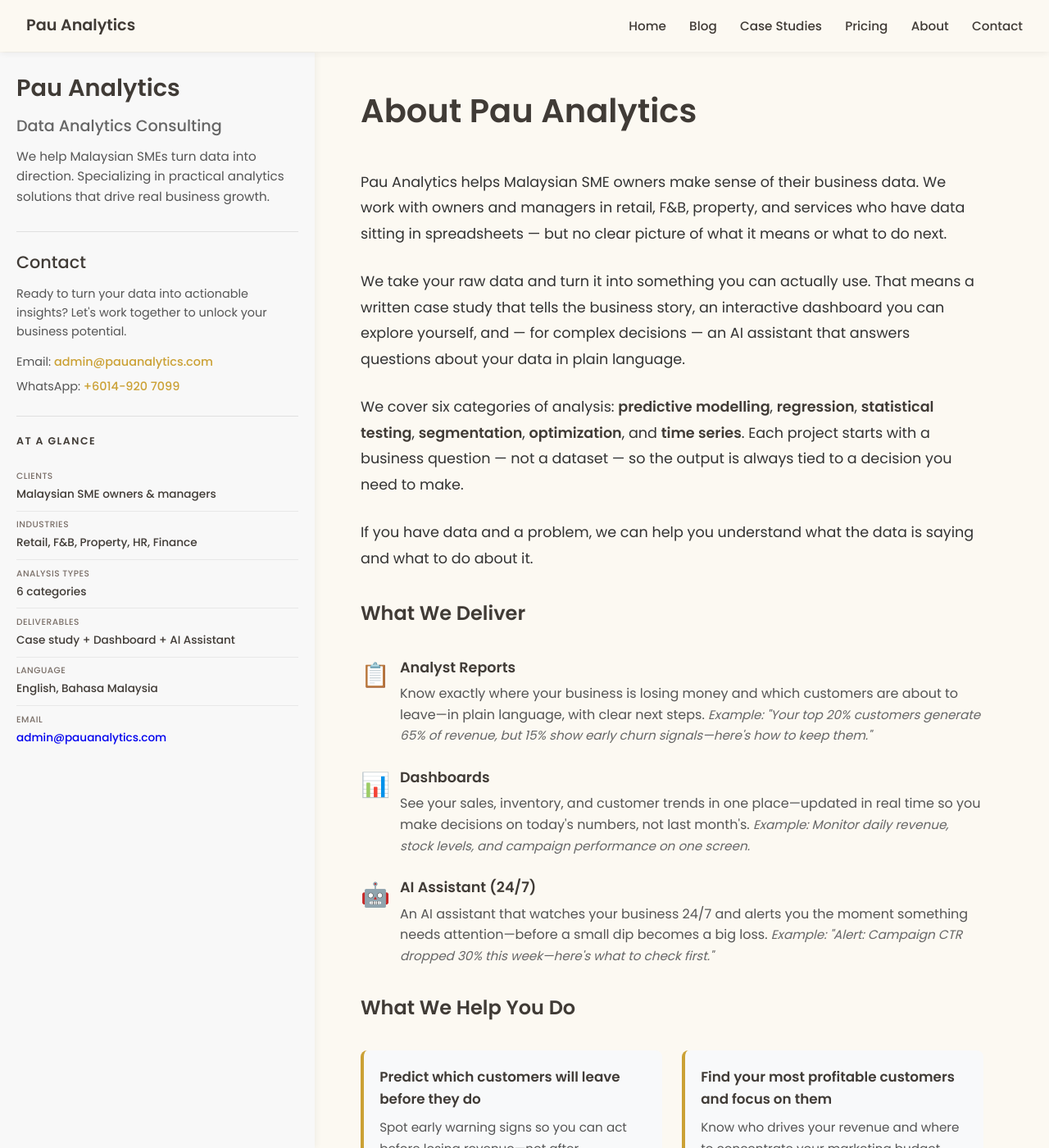
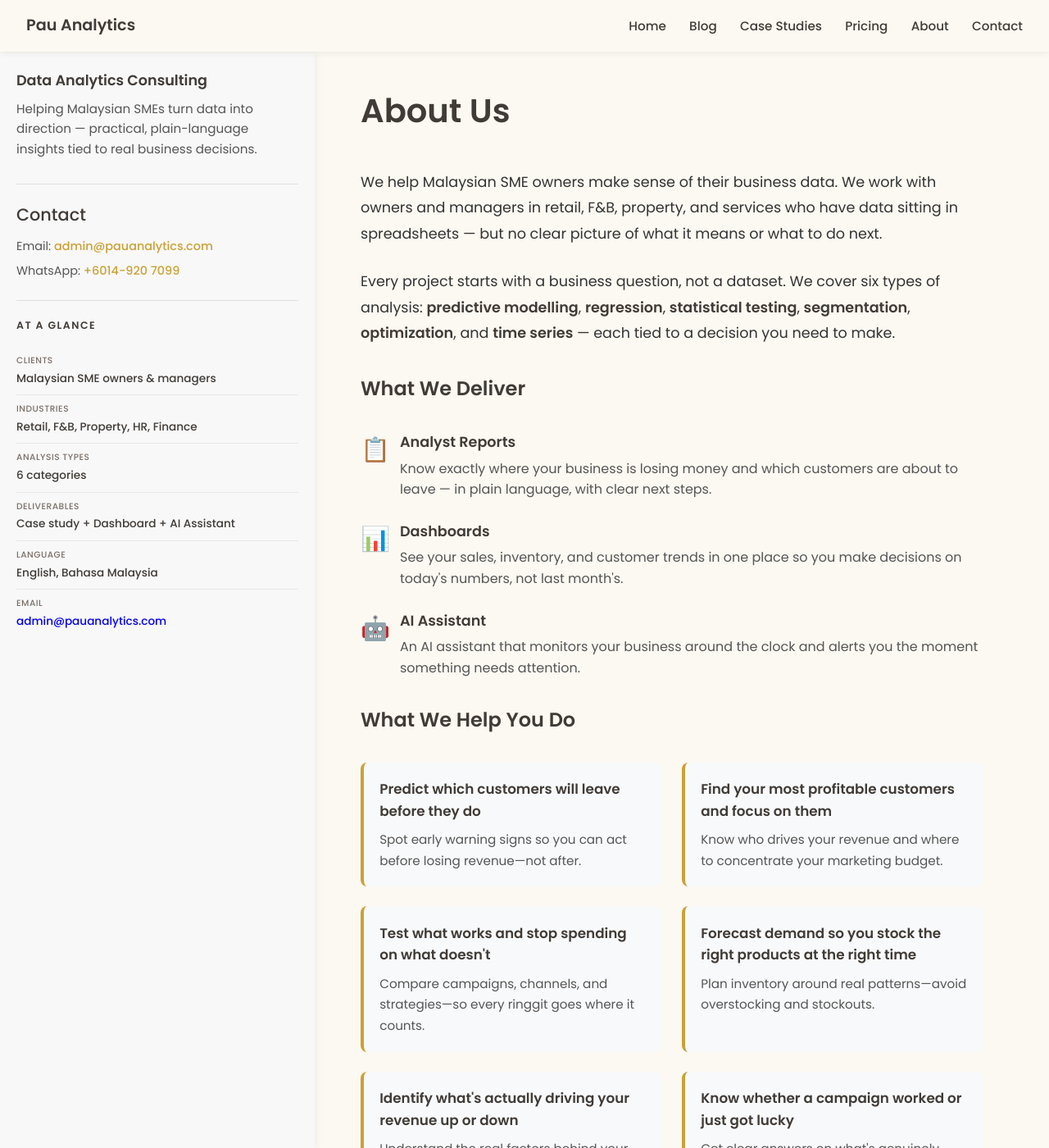
Before and after one commit to lyven81/pinnacles-learning-website, a Jekyll site: the page about.html, which Jekyll copies as it is, in a window 1280 px wide and 1400 px high. Shown: the whole window at 82% size. Built offline with Jekyll 4.4.1, drawn with Linux system fonts in a browser that asks for light colours; some of the changed text lies outside the part shown.

Commit message:
Trim about.html: cut duplicate brand + reduce text
- Remove "Pau Analytics" from sidebar and right-column h1 (now only in navbar)
- Cut intro from 4 paragraphs to 2
- Remove example lines from deliverables
- Remove Problems We Solve, Our Approach, Key Benefits sections
- Tighten final CTA to one line

Co-Authored-By: Claude Sonnet 4.6 <noreply@anthropic.com>

```diff
--- a/about.html
+++ b/about.html
@@ -378,18 +378,14 @@
 
         <!-- Left Sidebar -->
         <aside class="left-column">
-            <header>
-                <h1>Pau Analytics</h1>
-                <h2>Data Analytics Consulting</h2>
-            </header>
             <section class="intro">
-                <p>We help Malaysian SMEs turn data into direction. Specializing in practical analytics solutions that drive real business growth.</p>
+                <h2 style="font-size:1.1rem; font-weight:600; color:#403B36; margin-bottom:0.5em;">Data Analytics Consulting</h2>
+                <p>Helping Malaysian SMEs turn data into direction — practical, plain-language insights tied to real business decisions.</p>
             </section>
 
             <!-- Contact -->
             <section class="contact">
                 <h2>Contact</h2>
-                <p>Ready to turn your data into actionable insights? Let's work together to unlock your business potential.</p>
                 <ul>
                     <li>Email: <a href="mailto:admin@pauanalytics.com">admin@pauanalytics.com</a></li>
                     <li>WhatsApp: <a href="https://wa.me/60149207099">+6014-920 7099</a></li>
@@ -432,15 +428,13 @@
         <main class="right-column">
             <section class="about-content">
                 <header>
-                    <h1>About Pau Analytics</h1>
+                    <h1>About Us</h1>
                 </header>
 
                 <!-- Intro -->
                 <section class="about-section intro-paragraphs">
-                    <p>Pau Analytics helps Malaysian SME owners make sense of their business data. We work with owners and managers in retail, F&amp;B, property, and services who have data sitting in spreadsheets — but no clear picture of what it means or what to do next.</p>
-                    <p>We take your raw data and turn it into something you can actually use. That means a written case study that tells the business story, an interactive dashboard you can explore yourself, and — for complex decisions — an AI assistant that answers questions about your data in plain language.</p>
-                    <p>We cover six categories of analysis: <strong>predictive modelling</strong>, <strong>regression</strong>, <strong>statistical testing</strong>, <strong>segmentation</strong>, <strong>optimization</strong>, and <strong>time series</strong>. Each project starts with a business question — not a dataset — so the output is always tied to a decision you need to make.</p>
-                    <p>If you have data and a problem, we can help you understand what the data is saying and what to do about it.</p>
+                    <p>We help Malaysian SME owners make sense of their business data. We work with owners and managers in retail, F&amp;B, property, and services who have data sitting in spreadsheets — but no clear picture of what it means or what to do next.</p>
+                    <p>Every project starts with a business question, not a dataset. We cover six types of analysis: <strong>predictive modelling</strong>, <strong>regression</strong>, <strong>statistical testing</strong>, <strong>segmentation</strong>, <strong>optimization</strong>, and <strong>time series</strong> — each tied to a decision you need to make.</p>
                 </section>
 
                 <!-- What We Deliver -->
@@ -450,20 +444,17 @@
                         <li>
                             <span class="icon">📋</span>
                             <span class="title">Analyst Reports</span>
-                            <span class="description">Know exactly where your business is losing money and which customers are about to leave—in plain language, with clear next steps.</span>
-                            <span class="example">Example: "Your top 20% customers generate 65% of revenue, but 15% show early churn signals—here's how to keep them."</span>
+                            <span class="description">Know exactly where your business is losing money and which customers are about to leave — in plain language, with clear next steps.</span>
                         </li>
                         <li>
                             <span class="icon">📊</span>
                             <span class="title">Dashboards</span>
-                            <span class="description">See your sales, inventory, and customer trends in one place—updated in real time so you make decisions on today's numbers, not last month's.</span>
-                            <span class="example">Example: Monitor daily revenue, stock levels, and campaign performance on one screen.</span>
+                            <span class="description">See your sales, inventory, and customer trends in one place so you make decisions on today's numbers, not last month's.</span>
                         </li>
                         <li>
                             <span class="icon">🤖</span>
-                            <span class="title">AI Assistant (24/7)</span>
-                            <span class="description">An AI assistant that watches your business 24/7 and alerts you the moment something needs attention—before a small dip becomes a big loss.</span>
-                            <span class="example">Example: "Alert: Campaign CTR dropped 30% this week—here's what to check first."</span>
+                            <span class="title">AI Assistant</span>
+                            <span class="description">An AI assistant that monitors your business around the clock and alerts you the moment something needs attention.</span>
                         </li>
                     </ul>
                 </section>
@@ -499,44 +490,9 @@
                     </div>
                 </section>
 
-                <!-- Problems We Solve -->
-                <section class="about-section">
-                    <h2 style="color: #403B36; font-size: 1.5em; margin-bottom: 1em;">Problems We Solve</h2>
-                    <ul class="problem-list">
-                        <li>Keeping customers loyal</li>
-                        <li>Planning inventory smarter</li>
-                        <li>Understanding which campaigns work</li>
-                        <li>Optimizing pricing</li>
-                        <li>Managing operations efficiently</li>
-                        <li>Running marketing with confidence</li>
-                        <li>Making strategic decisions</li>
-                    </ul>
-                    <p style="margin-top: 1em;">Every analysis is built from your perspective. No confusing jargon, no overwhelming complexity.</p>
-                </section>
-
-                <!-- Our Approach -->
-                <section class="about-section">
-                    <p>Our reports and dashboards are designed to be practical and easy to understand. The goal isn't impressive tech talk or numbers on a screen—it's clarity that helps you act with confidence. You'll see measurable results, not complicated methodologies.</p>
-                </section>
-
-                <section class="about-section">
-                    <p>This is about using what you already have—your business data—to make better decisions and grow smartly. We work together to serve your customers better and drive real business growth. It's partnership, not just service delivery.</p>
-                </section>
-
-                <!-- Key Benefits -->
-                <section class="about-section">
-                    <h2 style="color: #403B36; font-size: 1.5em; margin-bottom: 1em;">Key Benefits</h2>
-                    <ul class="benefits-list">
-                        <li>2-3 weeks delivery time</li>
-                        <li>No confusing jargon—plain language reports</li>
-                        <li>Measurable results you can act on</li>
-                        <li>Partnership approach, not just service delivery</li>
-                    </ul>
-                </section>
-
                 <!-- Final CTA -->
                 <section class="about-section">
-                    <p>We're here to be your trusted partner in turning data into direction. Whether you're just starting with analytics or looking to get more value from existing data, we'll help you every step of the way. Let's make your data work for you.</p>
+                    <p>If you have data and a problem to solve, <a href="contact.html" style="color:#CBA135; font-weight:500;">let's talk.</a></p>
                 </section>
 
             </section>
```
